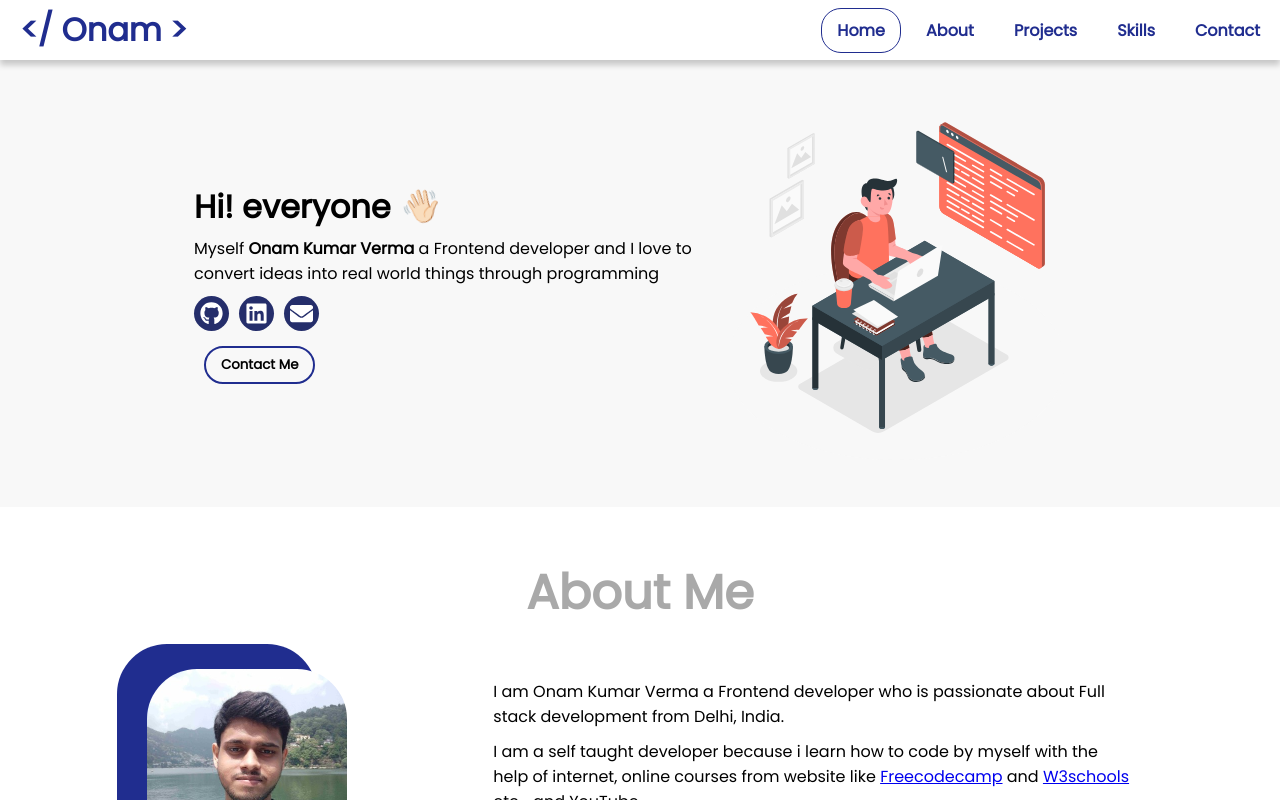
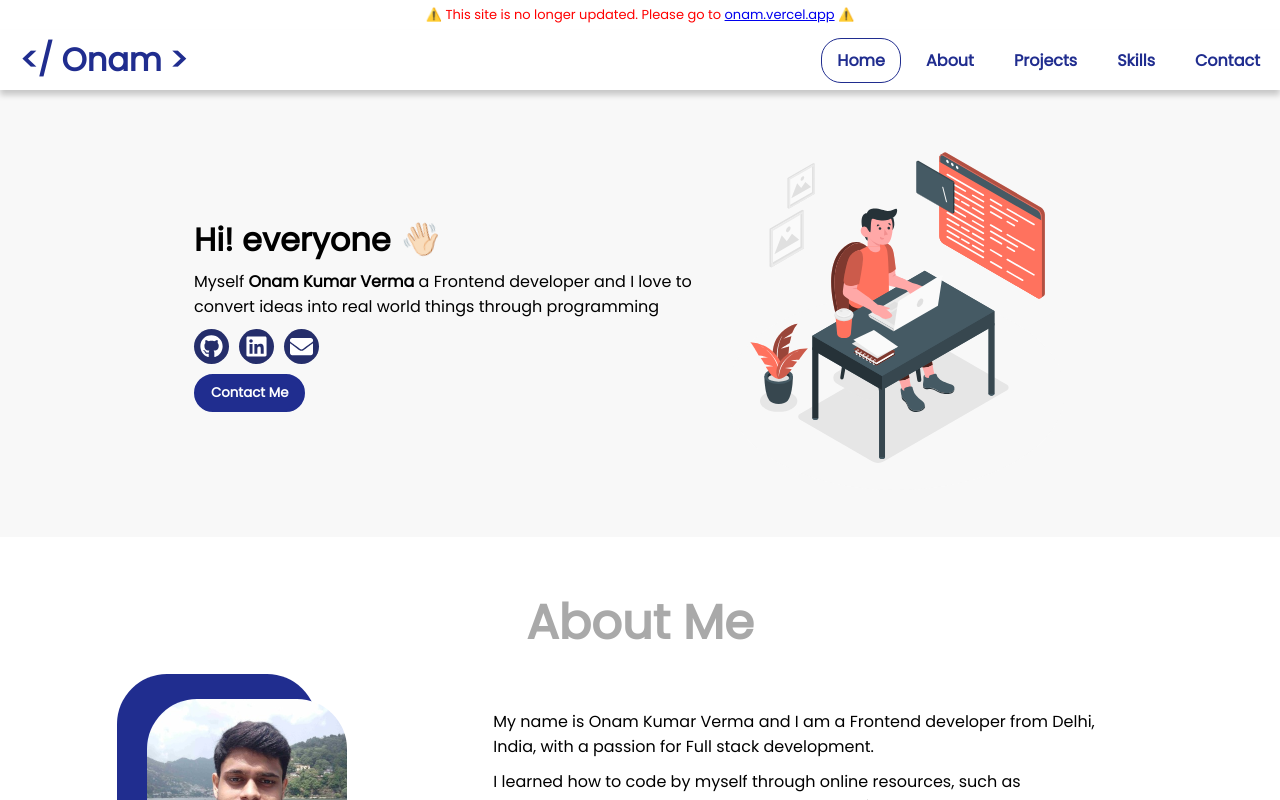
Before and after one commit to onamkrverma/Portfolio, a React (Create React App) app: page / in a window 1280 px wide. Shown: the top 800 px of the page. Built offline with nearby package versions, Linux system fonts and the light colour scheme.

Commit message:
fix: add new portfolio alert link

```diff
--- a/src/App.js
+++ b/src/App.js
@@ -1,37 +1,31 @@
-import './App.css';
-import About from './components/about/About';
-import Contact from './components/contact/Contact';
-import Home from './components/home/Home';
-import Navbar from './components/navbar/Navbar';
-import Skills from './components/skills/Skills';
-import {
-  BrowserRouter,
-  Routes,
-  Route,
-} from "react-router-dom";
-import Footer from './components/footer/Footer';
-import ScrollToTop from './components/ScrollToUp';
-import NoPageFound from './components/NoPageFound';
-import Resume from './components/resume/Resume';
-import Projects from './components/projects/Projects';
+import "./App.css";
+import About from "./components/about/About";
+import Contact from "./components/contact/Contact";
+import Home from "./components/home/Home";
+import Navbar from "./components/navbar/Navbar";
+import Skills from "./components/skills/Skills";
+import { BrowserRouter, Routes, Route } from "react-router-dom";
+import Footer from "./components/footer/Footer";
+import ScrollToTop from "./components/ScrollToUp";
+import NoPageFound from "./components/NoPageFound";
+import Projects from "./components/projects/Projects";
 
 function App() {
   return (
     <>
-    <BrowserRouter>
-    <ScrollToTop/>
-    <Navbar/>
-    <Routes>
-    <Route path="/" element={<Home/>}/>
-    <Route path="/about" element={<About/>}/>
-  {/* <Route path="/resume" element={<Resume/>}/> */}
-    <Route path="/projects" element={<Projects/>}/>
-    <Route path="/skills" element={<Skills/>}/>
-    <Route path="/contact" element={<Contact/>}/>
-    <Route path="*" element={<NoPageFound/>}/>
-    </Routes>
-    <Footer/>
-    </BrowserRouter>
+      <BrowserRouter>
+        <ScrollToTop />
+        <Navbar />
+        <Routes>
+          <Route path="/" element={<Home />} />
+          <Route path="/about" element={<About />} />
+          <Route path="/projects" element={<Projects />} />
+          <Route path="/skills" element={<Skills />} />
+          <Route path="/contact" element={<Contact />} />
+          <Route path="*" element={<NoPageFound />} />
+        </Routes>
+        <Footer />
+      </BrowserRouter>
     </>
   );
 }
--- a/src/components/about/About.js
+++ b/src/components/about/About.js
@@ -1,38 +1,76 @@
-import React from 'react'
-import './about.css'
-import profileImg from './assets/profile.jpg'
-import CollegeLogo from './assets/collegeLogo.jpg'
-import { Link } from 'react-router-dom'
-import {FaArrowRight} from 'react-icons/fa'
+import React from "react";
+import "./about.css";
+import profileImg from "./assets/profile.jpg";
+import CollegeLogo from "./assets/collegeLogo.jpg";
+import { Link } from "react-router-dom";
+import { FaArrowRight } from "react-icons/fa";
 
 const About = ({ home }) => {
-
-
   return (
-      <div className={`aboutMe ${home ? 'bottom-margin': ''} `} >
+    <div className={`aboutMe ${home ? "bottom-margin" : ""} `}>
       <div className="heading">About Me</div>
       <div className="content">
-          <div className="profileImg-wrapper" style={{width:home?"200px":''}}>
-            <img className='profile-image' src={profileImg} alt="img" loading='lazy' />
+        <div
+          className="profileImg-wrapper"
+          style={{ width: home ? "200px" : "" }}
+        >
+          <img
+            className="profile-image"
+            src={profileImg}
+            alt="img"
+            loading="lazy"
+          />
           <div className="profile-image-sadow-box"></div>
         </div>
         <div className="innerContent">
-            <h3 className={`${home ? 'hide-content' : ''}`} >Hello! Everyone <span className="wavingHand">👋🏻</span></h3>
+          <h3 className={`${home ? "hide-content" : ""}`}>
+            Hello! Everyone <span className="wavingHand">👋🏻</span>
+          </h3>
           <div className="short-intro">
-              <p>I am Onam Kumar Verma a Frontend developer who is passionate about Full stack development from Delhi, India.</p>
-              <p>I am a self taught developer because i learn how to code by myself with the help of internet, online courses from website like <span><a href="https://freecodecamp.org/" target='_blank' rel="noreferrer">Freecodecamp</a> and <a href="https://www.w3schools.com/" target='_blank' rel="noreferrer">W3schools</a> </span>etc... and YouTube </p>
+            <p>
+              My name is Onam Kumar Verma and I am a Frontend developer from
+              Delhi, India, with a passion for Full stack development.{" "}
+            </p>
+            <p>
+              I learned how to code by myself through online resources, such as{" "}
+              <span>
+                <a
+                  href="https://freecodecamp.org/"
+                  target="_blank"
+                  rel="noreferrer"
+                >
+                  Freecodecamp
+                </a>{" "}
+                and{" "}
+                <a
+                  href="https://www.w3schools.com/"
+                  target="_blank"
+                  rel="noreferrer"
+                >
+                  W3schools
+                </a>{" "}
+              </span>
+              and YouTube videos.
+            </p>
           </div>
-            <div className={`read-more-wrapper ${!home?'hide-content':''}`} >
-             <Link to='/about'><button className='read-more-btn redirect-btn'>
+          <div className={`read-more-wrapper ${!home ? "hide-content" : ""}`}>
+            <Link to="/about">
+              <button className="read-more-btn redirect-btn">
                 Read more
-               <span className='arrow-icon' ><FaArrowRight /></span>
+                <span className="arrow-icon">
+                  <FaArrowRight />
+                </span>
               </button>
             </Link>
           </div>
-            <div className={`remain-about-content ${home ? 'hide-content' : ''}`}>
-              <p>I have a keen interest in web technology and It was started when I was in college that time i used to create bloging website using Google's Blogspot plateform and try to editing/modifying the blog themes/templetes. </p>
+          <div className={`remain-about-content ${home ? "hide-content" : ""}`}>
+            <p>
+              I have always been fascinated by web technology, ever since I was
+              in college and I used to create blogging websites using Google's
+              Blogspot platform and customize the blog themes and templates with
+              the help of HTML and CSS.
+            </p>
             <p>Everyday i try to learn somethings new...</p>
-
 
             <div className="quotes">
               <i>‟ Stay Hungry Stay Foolish... ” </i>
@@ -54,20 +92,23 @@ const About = ({ home }) => {
             <div className="certificates-wrapper">
               <div className="heading certificate-heading">Certificates</div>
               <div className="certificate-title-image-wrapper">
-                  <h5 className='certificate-title'>
+                <h5 className="certificate-title">
                   JavaScript Algorithms and Data Structures
                 </h5>
-                  <a href="https://freecodecamp.org/certification/fccd6827402-2aa3-473a-8fd3-06849e4a7845/javascript-algorithms-and-data-structures" target='_blank' rel='noreferrer' >View certificate</a>
-
+                <a
+                  href="https://freecodecamp.org/certification/fccd6827402-2aa3-473a-8fd3-06849e4a7845/javascript-algorithms-and-data-structures"
+                  target="_blank"
+                  rel="noreferrer"
+                >
+                  View certificate
+                </a>
               </div>
             </div>
           </div>
         </div>
-
       </div>
     </div>
+  );
+};
 
-  )
-}
-
-export default About
+export default About;
--- a/src/components/home/Home.js
+++ b/src/components/home/Home.js
@@ -1,59 +1,78 @@
-import React from 'react'
-import './home.css';
-import codeType from './assets/code-typing.svg'
+import React from "react";
+import "./home.css";
+import codeType from "./assets/code-typing.svg";
 import { useNavigate } from "react-router-dom";
-import About from '../about/About';
-import Skills from '../skills/Skills';
-import Projects from '../projects/Projects';
-import { FaGithub, FaLinkedin, FaEnvelope } from 'react-icons/fa'
+import About from "../about/About";
+import Skills from "../skills/Skills";
+import Projects from "../projects/Projects";
+import { FaGithub, FaLinkedin, FaEnvelope } from "react-icons/fa";
 
 const Home = () => {
   let navigate = useNavigate();
 
-  const redirectResume = () => {
-    navigate('/resume')
-  }
   const redirectContact = () => {
-    navigate('/contact')
-  }
-
+    navigate("/contact");
+  };
 
   return (
-    <div className='home-container'>
+    <div className="home-container">
       <div className="introBox ">
         <div className="intro">
-          <h1>Hi! everyone <span className="wavingHand">👋🏻</span></h1>
-          <p>Myself <strong>Onam Kumar Verma</strong> a Frontend developer and I love to convert ideas into real world things through programming</p>
+          <h1>
+            Hi! everyone <span className="wavingHand">👋🏻</span>
+          </h1>
+          <p>
+            Myself <strong>Onam Kumar Verma</strong> a Frontend developer and I
+            love to convert ideas into real world things through programming
+          </p>
 
           <div className="social-icons-wrapper ">
-            <a className='social-icons' href="https://github.com/onamkrverma/" target="_blank" rel="noopener noreferrer" title='github'>
-              <FaGithub style={{ width: '100%', height: '100%' }} />
+            <a
+              className="social-icons"
+              href="https://github.com/onamkrverma/"
+              target="_blank"
+              rel="noopener noreferrer"
+              title="github"
+            >
+              <FaGithub style={{ width: "100%", height: "100%" }} />
             </a>
-            <a className='social-icons' href="https://in.linkedin.com/in/onamkumarverma/" target="_blank" rel="noopener noreferrer" title='linkedin'>
-              <FaLinkedin style={{ width: '100%', height: '100%' }} />
+            <a
+              className="social-icons"
+              href="https://in.linkedin.com/in/onamkumarverma/"
+              target="_blank"
+              rel="noopener noreferrer"
+              title="linkedin"
+            >
+              <FaLinkedin style={{ width: "100%", height: "100%" }} />
             </a>
-            <a className='social-icons' href="https://mail.google.com/mail/?view=cm&fs=1&tf=1&to=onamkrverma@gmail.com/" target="_blank" rel="noopener noreferrer" title='mail'>
-              <FaEnvelope style={{ width: '100%', height: '100%' }} />
+            <a
+              className="social-icons"
+              href="https://mail.google.com/mail/?view=cm&fs=1&tf=1&to=onamkrverma@gmail.com/"
+              target="_blank"
+              rel="noopener noreferrer"
+              title="mail"
+            >
+              <FaEnvelope style={{ width: "100%", height: "100%" }} />
             </a>
           </div>
           <div className="resume-contact-btn-wrapper">
-    {/* <input type="button" onClick={redirectResume} value="Resume" className="resumeBtn redirect-btn" /> */}
-            <input type="button" onClick={redirectContact} value="Contact Me" className="contactBtn redirect-btn" />
+            <input
+              type="button"
+              onClick={redirectContact}
+              value="Contact Me"
+              className="redirect-btn"
+            />
           </div>
-
         </div>
         <div className="vectorImg">
           <img src={codeType} alt="img" />
         </div>
-
       </div>
       <About home={true} />
       <Projects home={true} />
       <Skills home={true} />
+    </div>
+  );
+};
 
-
-    </div>
-  )
-}
-
-export default Home
+export default Home;
--- a/src/components/home/home.css
+++ b/src/components/home/home.css
@@ -18,10 +18,8 @@
   margin: 5px 0;
 }
 
-
 .vectorImg {
   width: 380px;
-
 }
 
 .vectorImg img {
@@ -33,7 +31,6 @@
   display: inline-block;
   animation: waveHand 2.5s infinite;
   transform-origin: 70% 70%;
-
 }
 
 @keyframes waveHand {
@@ -68,32 +65,12 @@
   100% {
     transform: rotate(0deg);
   }
-
 }
 
-.resume-contact-btn-wrapper{
-    display: flex;
-    align-items: center;
-}
-
-input.resumeBtn:hover{
-    transform: translateX(-25px);
-}
-
-input.contactBtn {
-    margin-left: 10px;
-    background: none;
-    color: black;
-
-}
-
-
-@media (max-width:426px) {
-
+@media (max-width: 426px) {
   /* Home page */
   .intro,
   .innerContent {
     width: 80%;
   }
-
 }
--- a/src/components/navbar/Navbar.js
+++ b/src/components/navbar/Navbar.js
@@ -1,61 +1,104 @@
-import React, { useState } from 'react'
-import './navbar.css'
-import { NavLink ,Link} from 'react-router-dom';
+import React, { useState } from "react";
+import "./navbar.css";
+import { NavLink, Link } from "react-router-dom";
 
 const Navbar = () => {
   const [menue, setMenue] = useState(false);
 
-
   const activeMenue = () => {
     setMenue(!menue);
+  };
+
+  const handleOnClick = () => {
+    if (menue) {
+      setMenue(!menue);
     }
-
-  const handleOnClick = ()=>{
-    if(menue){
-      setMenue(!menue)
-    }
-
-  }
-
+  };
 
   return (
-
     <header className="headerSection">
-        <nav className="navBar" style={{ height: menue ? "300px" : "60px",borderRadius: menue? "0px 0px 100px 20px":"0px" }}>
+      <div className="nav-alert-message">
+        <p>
+          ⚠️ This site is no longer updated. Please go to{" "}
+          <a
+            href="http://onam.vercel.app"
+            target="_blank"
+            rel="noopener noreferrer"
+          >
+            onam.vercel.app
+          </a>{" "}
+          ⚠️
+        </p>
+      </div>
+      <nav
+        className="navBar"
+        style={{
+          height: menue ? "300px" : "60px",
+          borderRadius: menue ? "0px 0px 100px 20px" : "0px",
+        }}
+      >
         <div className="leftNav">
           <div className="logo">
-              <Link to="/"><span>{"</ Onam >"}</span></Link>
+            <Link to="/">
+              <span>{"</ Onam >"}</span>
+            </Link>
           </div>
         </div>
-          <div className="rightNav" style={{ display: menue ? "flex" : "" }} >
+        <div className="rightNav" style={{ display: menue ? "flex" : "" }}>
           <ul>
             <li onClick={handleOnClick}>
-                <NavLink to="/" className={({isActive})=> isActive? 'active-link':''}>Home</NavLink>
+              <NavLink
+                to="/"
+                className={({ isActive }) => (isActive ? "active-link" : "")}
+              >
+                Home
+              </NavLink>
             </li>
             <li onClick={handleOnClick}>
-                <NavLink to="/about"  className={({isActive})=> isActive? 'active-link':''}>About</NavLink>
+              <NavLink
+                to="/about"
+                className={({ isActive }) => (isActive ? "active-link" : "")}
+              >
+                About
+              </NavLink>
             </li>
             <li onClick={handleOnClick}>
-                <NavLink to="/projects"  className={({isActive})=> isActive? 'active-link':''}>Projects</NavLink>
+              <NavLink
+                to="/projects"
+                className={({ isActive }) => (isActive ? "active-link" : "")}
+              >
+                Projects
+              </NavLink>
             </li>
             <li onClick={handleOnClick}>
-                <NavLink to="/skills"  className={({isActive})=> isActive? 'active-link':''}>Skills</NavLink>
+              <NavLink
+                to="/skills"
+                className={({ isActive }) => (isActive ? "active-link" : "")}
+              >
+                Skills
+              </NavLink>
             </li>
             <li onClick={handleOnClick}>
-                <NavLink to="/contact"  className={({isActive})=> isActive? 'active-link':''}>Contact</NavLink>
+              <NavLink
+                to="/contact"
+                className={({ isActive }) => (isActive ? "active-link" : "")}
+              >
+                Contact
+              </NavLink>
             </li>
           </ul>
         </div>
-          <div className={`menuBar ${menue ? "menuActive" : ""}`} onClick={activeMenue}>
+        <div
+          className={`menuBar ${menue ? "menuActive" : ""}`}
+          onClick={activeMenue}
+        >
           <div className="line line1 "></div>
           <div className="line line2 "></div>
           <div className="line line3"></div>
         </div>
       </nav>
+    </header>
+  );
+};
 
-      </header>
-
-  )
-}
-
-export default Navbar
+export default Navbar;
--- a/src/components/navbar/navbar.css
+++ b/src/components/navbar/navbar.css
@@ -13,9 +13,15 @@
   color: black;
   position: relative;
   box-shadow: 0px 5px 6px 0px rgb(0 0 0 / 20%);
-
 }
-
+.nav-alert-message {
+  color: red;
+  text-align: center;
+  padding: 5px;
+  font-size: small;
+  background: white;
+  font-weight: 500;
+}
 .sideBar {
   display: none;
 }
@@ -36,7 +42,6 @@
   display: flex;
   justify-content: flex-start;
   align-items: center;
-
 }
 
 .rightNav ul {
@@ -64,10 +69,9 @@
   color: var(--primary-bg);
 }
 
-.active-link{
+.active-link {
   border: 1px solid;
 }
-
 
 /* menubar section */
 .menuBar {
@@ -75,7 +79,6 @@
   position: absolute;
   right: 5px;
   top: 15px;
-
 }
 
 .line {
@@ -98,8 +101,7 @@
   transform: rotate(-45deg) translate(5px, -3px);
 }
 
-
-@media (max-width:426px){
+@media (max-width: 426px) {
   .navBar {
     flex-direction: column;
     align-items: normal;
@@ -133,8 +135,7 @@
     display: block;
   }
 
-    .menuBar .navBar{
+  .menuBar .navBar {
     border-radius: 0 0 10px 50px;
   }
-
 }
```
Also changed, not shown: src/components/resume/Resume.js (deleted, +0 -12 lines). Lines whose indentation alone changed are shown as unchanged.
